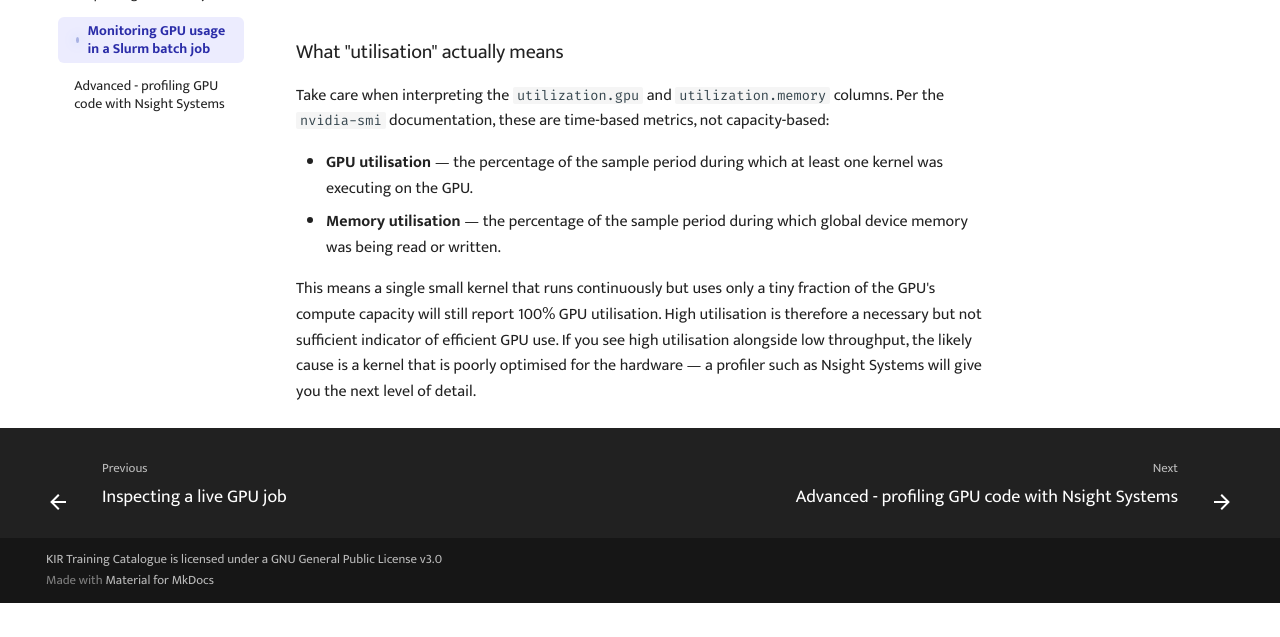
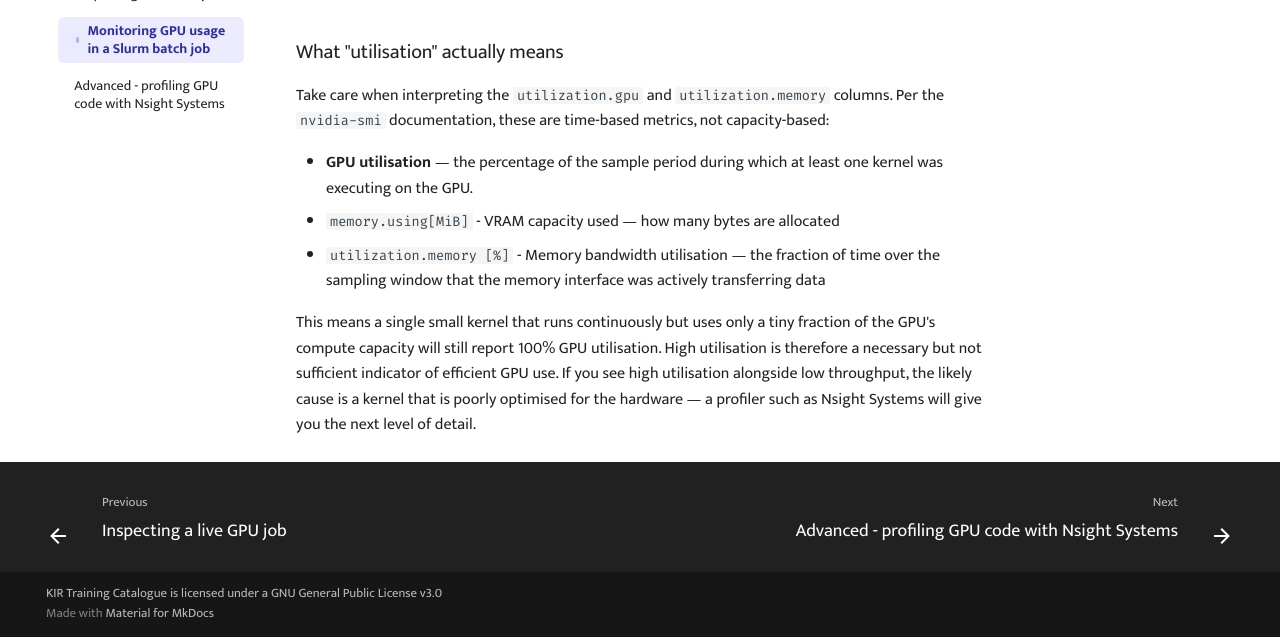
Before and after one commit to kir-rescomp/training-gpu-profiling, an MkDocs documentation site: the page built from docs/3.nvidiasmi_on_slurmscript.md, in a window 1280 px wide and 900 px high, scrolled down 2234 px, cut to the strip 263-900 px from the top of the window. Built offline with MkDocs 1.6.1 and Material for MkDocs 9.7.7, drawn with Linux system fonts in a browser that asks for light colours; comment, search, counter and statistics services are not loaded; before the commit the page ends 3100 px from its top, so only the background shows below that.

Commit message:
update nvidia-smi description

```diff
--- a/docs/3.nvidiasmi_on_slurmscript.md
+++ b/docs/3.nvidiasmi_on_slurmscript.md
@@ -85,7 +85,8 @@ This produces a self-contained HTML file with time-series plots for utilisation,
 Take care when interpreting the `utilization.gpu` and `utilization.memory` columns. Per the `nvidia-smi` documentation, these are time-based metrics, not capacity-based:
 
 - **GPU utilisation** — the percentage of the sample period during which at least one kernel was executing on the GPU.
-- **Memory utilisation** — the percentage of the sample period during which global device memory was being read or written.
+- `memory.using[MiB]` - VRAM capacity used — how many bytes are allocated
+- `utilization.memory [%]` - Memory bandwidth utilisation — the fraction of time over the sampling window that the memory interface was actively transferring data
 
 This means a single small kernel that runs continuously but uses only a tiny fraction of the GPU's compute capacity will still report 100% GPU utilisation. High utilisation is therefore a necessary but not sufficient indicator of efficient GPU use. If you see high utilisation alongside low throughput, the likely cause is a kernel that is poorly optimised for the hardware — a profiler such as Nsight Systems will give you the next level of detail.
 
```
